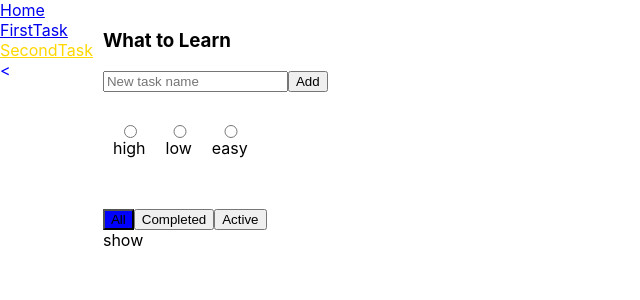
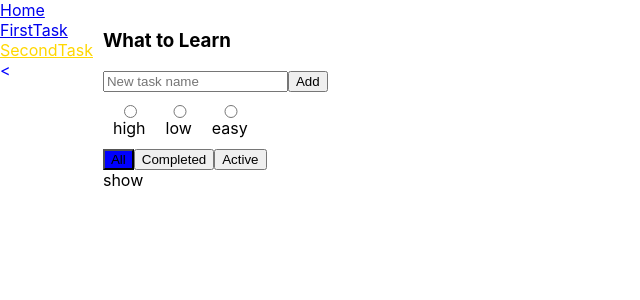
Before and after one commit to VadzimFiadoryn/task4, a React (Create React App) app: page /#/SecondTask in a window 1280 px wide. Shown: the top 300 px of the page, without its empty margins (0-640 px from the left). Built offline with nearby package versions, Linux system fonts and the light colour scheme.

Commit message:
add loadin

```diff
--- /dev/null
+++ b/src/Loading/Loading.jsx
@@ -0,0 +1,39 @@
+import React from 'react';
+
+class Loading extends React.Component {
+    constructor(props) {
+        super(props);
+        this.state = {
+            dot: "."
+        };
+    }
+
+    componentDidMount() {
+        this.timerID = setInterval(
+            () => this.tick(),
+            1000
+        );
+    }
+
+    tick() {
+        if (this.state.dot.length < 4) {
+            this.setState({
+                dot: "." + this.state.dot
+            });
+        } else {
+            this.setState({
+                dot: "."
+            });
+        }
+
+    }
+    render() {
+        return (
+            <div>
+                <h1>LOAD {this.state.dot}</h1>
+            </div>
+        );
+    }
+}
+
+export default Loading;
--- a/src/SecondTask/SecondTask.js
+++ /dev/null
@@ -1,106 +0,0 @@
-import React from 'react';
-import './SecondTask.css';
-import TodoListHeader from "./TodoListHeader";
-import TodoListTasks from "./TodoListTasks";
-import TodoListFooter from "./TodoListFooter";
-import saveState from "./surse/saveState";
-import restoreState from "./surse/restoreState";
-import Selector from "./Selector/Selector";
-
-class SecondTask extends React.Component {
-    constructor(props) {
-        super(props);
-    }
-
-    componentDidMount() {
-        let LocalStr = restoreState();
-        this.setState(LocalStr, () => {
-            this.state.tasks.forEach(t => {
-                if (t.id >= this.nextTaskId) {
-                    this.nextTaskId = t.id + 1
-                }
-            })
-        })
-    }
-
-    nextTaskId = 0;
-
-    state = {
-        tasks: [],
-        filterValue: 'All'
-    }
-
-    addTask = (newTitleText) => {
-        let newTask = {
-            id: this.nextTaskId,
-            title: newTitleText,
-            isDone: false,
-            priority: 'low'
-        }
-        this.nextTaskId++
-        let newTasks = [...this.state.tasks, newTask]
-        this.setState({tasks: newTasks}, () => {
-            saveState(this.state)
-        })
-    }
-    deleteTask = (id) => {
-        let newList = this.state.tasks.filter(t => t.id !== id)
-        this.setState({tasks: newList}, () => {
-            saveState(this.state)
-        })
-    }
-
-    changeFilter = (newFilterValue) => {
-        this.setState({filterValue: newFilterValue}, () => {
-            saveState(this.state)
-        })
-    }
-
-    change = (taskId, obj) => {
-        let newTasks = this.state.tasks.map(t => {
-            if (t.id !== taskId) {
-                return t
-            } else {
-                return {...t, ...obj}
-            }
-        })
-        this.setState({tasks: newTasks}, () => {
-            saveState(this.state)
-        })
-    };
-
-    changeStatus =(taskId, status)=> {
-        this.change(taskId, {isDone: status})
-    };
-
-    changeTitle = (taskId, title) => {
-        this.change(taskId, {title: title})
-    }
-
-    render = () => {
-        return (
-            <div className="App">
-                <div className="todoList">
-                    <TodoListHeader addTask={this.addTask}/>
-                    <Selector/>
-                    <TodoListTasks
-                        deleteTask={this.deleteTask}
-                        changeTitle={this.changeTitle}
-                        changeStatus={this.changeStatus}
-                        tasks={this.state.tasks.filter(t => {
-                            if (this.state.filterValue === 'Active') {
-                                return !t.isDone
-                            } else if (this.state.filterValue === 'Completed') {
-                                return t.isDone
-                            } else if (this.state.filterValue === 'All') {
-                                return true
-                            }
-                        })}/>
-                    <TodoListFooter changeFilter={this.changeFilter} filterValue={this.state.filterValue}/>
-                </div>
-            </div>
-        );
-    }
-}
-
-export default SecondTask;
--- /dev/null
+++ b/src/SecondTask/SecondTask.jsx
@@ -0,0 +1,132 @@
+import React from 'react';
+import './SecondTask.css';
+import TodoListHeader from "./TodoListHeader";
+import TodoListTasks from "./TodoListTasks";
+import TodoListFooter from "./TodoListFooter";
+import saveState from "./surse/saveState";
+import restoreState from "./surse/restoreState";
+import Selector from "./Selector/Selector";
+import Loading from "../Loading/Loading";
+
+class SecondTask extends React.Component {
+    constructor(props) {
+        super(props);
+    }
+
+    componentDidMount() {
+        let LocalStr = restoreState();
+        this.setState(LocalStr, () => {
+            this.state.tasks.forEach(t => {
+                if (t.id >= this.nextTaskId) {
+                    this.nextTaskId = t.id + 1
+                }
+            })
+        })
+
+        setTimeout(
+            () => this.setState({loading: true}), //chenge Loading
+            3000
+        );
+    }
+
+    nextTaskId = 0;
+
+    state = {
+        tasks: [],
+        filterValue: 'All',
+        priority: '',
+        loading: false
+    }
+
+    addTask = (newTitleText) => {
+        if (this.state.priority === '') {
+            alert("change level")
+        } else {
+            let newTask = {
+                id: this.nextTaskId,
+                title: newTitleText,
+                isDone: false,
+                priority: this.state.priority
+            }
+            this.nextTaskId++
+            let newTasks = [...this.state.tasks, newTask]
+            this.setState({tasks: newTasks}, () => {
+                saveState(this.state)
+            })
+        }
+    }
+    deleteTask = (id) => {
+        let newList = this.state.tasks.filter(t => t.id !== id)
+        this.setState({tasks: newList}, () => {
+            saveState(this.state)
+        })
+    }
+
+    changeFilter = (newFilterValue) => {
+        this.setState({filterValue: newFilterValue}, () => {
+            saveState(this.state)
+        })
+    }
+
+    change = (taskId, obj) => {
+        let newTasks = this.state.tasks.map(t => {
+            if (t.id !== taskId) {
+                return t
+            } else {
+                return {...t, ...obj}
+            }
+        })
+        this.setState({tasks: newTasks}, () => {
+            saveState(this.state)
+        })
+    };
+
+    changeStatus = (taskId, status) => {
+        this.change(taskId, {isDone: status})
+    };
+
+    changeTitle = (taskId, title) => {
+        this.change(taskId, {title: title})
+    }
+
+    changePriority = (priorityValue) => {
+        this.setState({priority: priorityValue}, () => {
+            saveState(this.state)
+        })
+    }
+
+    render = () => {
+        //alert(this.state.loading)
+        return (
+            <div className="App">
+                <div className="todoList">
+
+                    {(this.state.loading)
+                        ?
+                        <div>
+                            <TodoListHeader addTask={this.addTask}/>
+                            <Selector changePriority={this.changePriority}/>
+                            <TodoListTasks
+                                deleteTask={this.deleteTask}
+                                changeTitle={this.changeTitle}
+                                changeStatus={this.changeStatus}
+                                tasks={this.state.tasks.filter(t => {
+                                    if (this.state.filterValue === 'Active') {
+                                        return !t.isDone
+                                    } else if (this.state.filterValue === 'Completed') {
+                                        return t.isDone
+                                    } else if (this.state.filterValue === 'All') {
+                                        return true
+                                    }
+                                })}/>
+                            <TodoListFooter changeFilter={this.changeFilter} filterValue={this.state.filterValue}/>
+                        </div>
+                        :
+                        <Loading/>}
+                </div>
+            </div>
+        );
+    }
+}
+
+export default SecondTask;
--- a/src/SecondTask/Selector/Selector.jsx
+++ b/src/SecondTask/Selector/Selector.jsx
@@ -2,22 +2,32 @@ import React from 'react';
 import style from './Selector.module.css'
 
 class Selector extends React.Component {
+
+    changesSelector = (e) => {
+        this.props.changePriority(e.currentTarget.value)
+    }
+
     render = () => {
         return (
             <div className={style.MainSelector}>
                 <div className={style.selector}>
                     <input type="radio" id="high"
-                           name="levelPriority" value="high" />
+                           name="levelPriority" value="high"
+                           onChange={this.changesSelector}/>
                     <label> high </label>
                 </div>
+
                 <div className={style.selector}>
                     <input type="radio" id="low"
-                           name="levelPriority" value="low" />
+                           name="levelPriority" value="low"
+                           onChange={this.changesSelector}/>
                     <label> low </label>
                 </div>
+
                 <div className={style.selector}>
                     <input type="radio" id="easy"
-                           name="levelPriority" value="easy" />
+                           name="levelPriority" value="easy"
+                           onChange={this.changesSelector}/>
                     <label> easy </label>
                 </div>
             </div>
```
Also changed, not shown: src/SecondTask/TodoListFooter.jsx (renamed from src/SecondTask/TodoListFooter.js), src/SecondTask/TodoListHeader.jsx (renamed from src/SecondTask/TodoListHeader.js), src/SecondTask/TodoListTask.jsx (renamed from src/SecondTask/TodoListTask.js), src/SecondTask/TodoListTasks.jsx (renamed from src/SecondTask/TodoListTasks.js).
